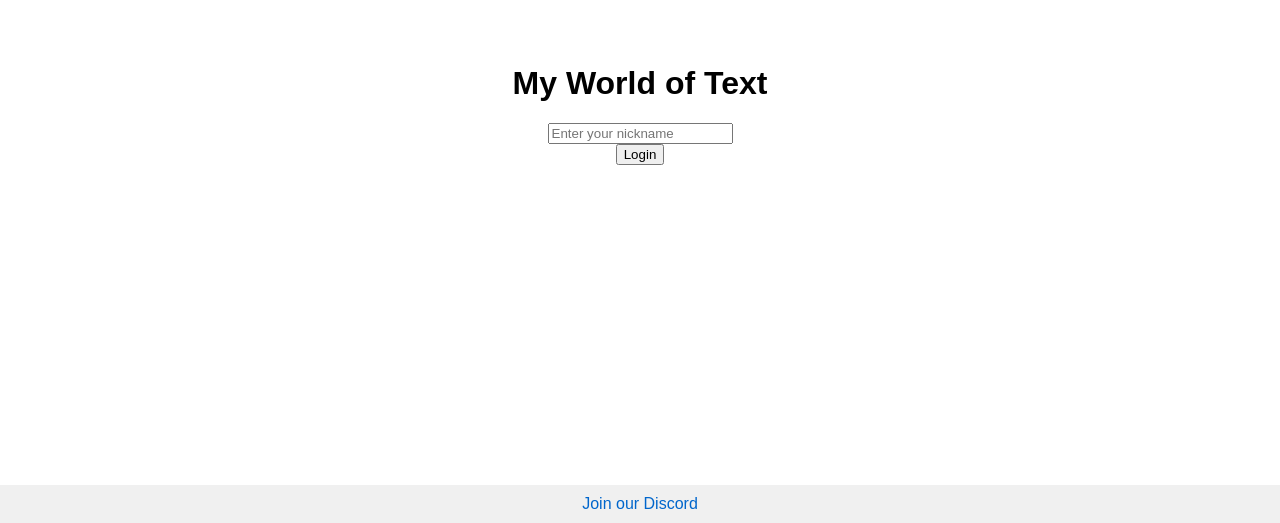
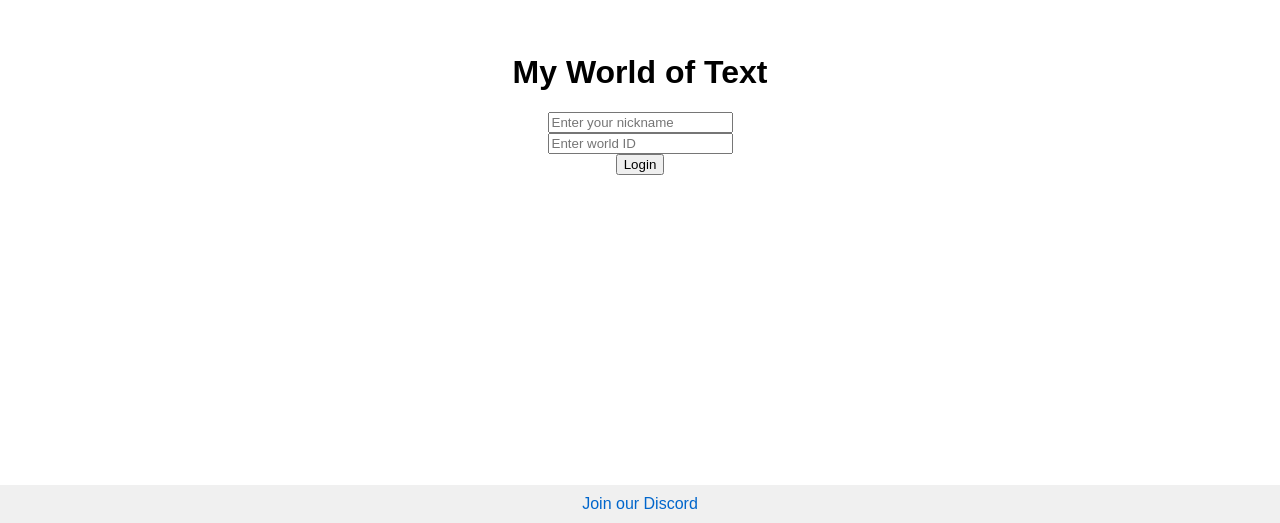
Before and after one commit to Rafafrias2012/My-World-of-The-Text, a website: page public/index.html in a window 1280 px wide. Shown: the part 277-800 px from the top of the page. Drawn offline with nearby package versions, Linux system fonts and the light colour scheme; no server answers.

Commit message:
Update index.html

```diff
--- a/public/index.html
+++ b/public/index.html
@@ -11,6 +11,7 @@
     <div id="login-screen">
         <h1>My World of Text</h1>
         <input type="text" id="nickname" placeholder="Enter your nickname">
+        <input type="text" id="world-id" placeholder="Enter world ID">
         <button id="login-btn">Login</button>
     </div>
     <div id="game-screen" style="display: none;">
```
